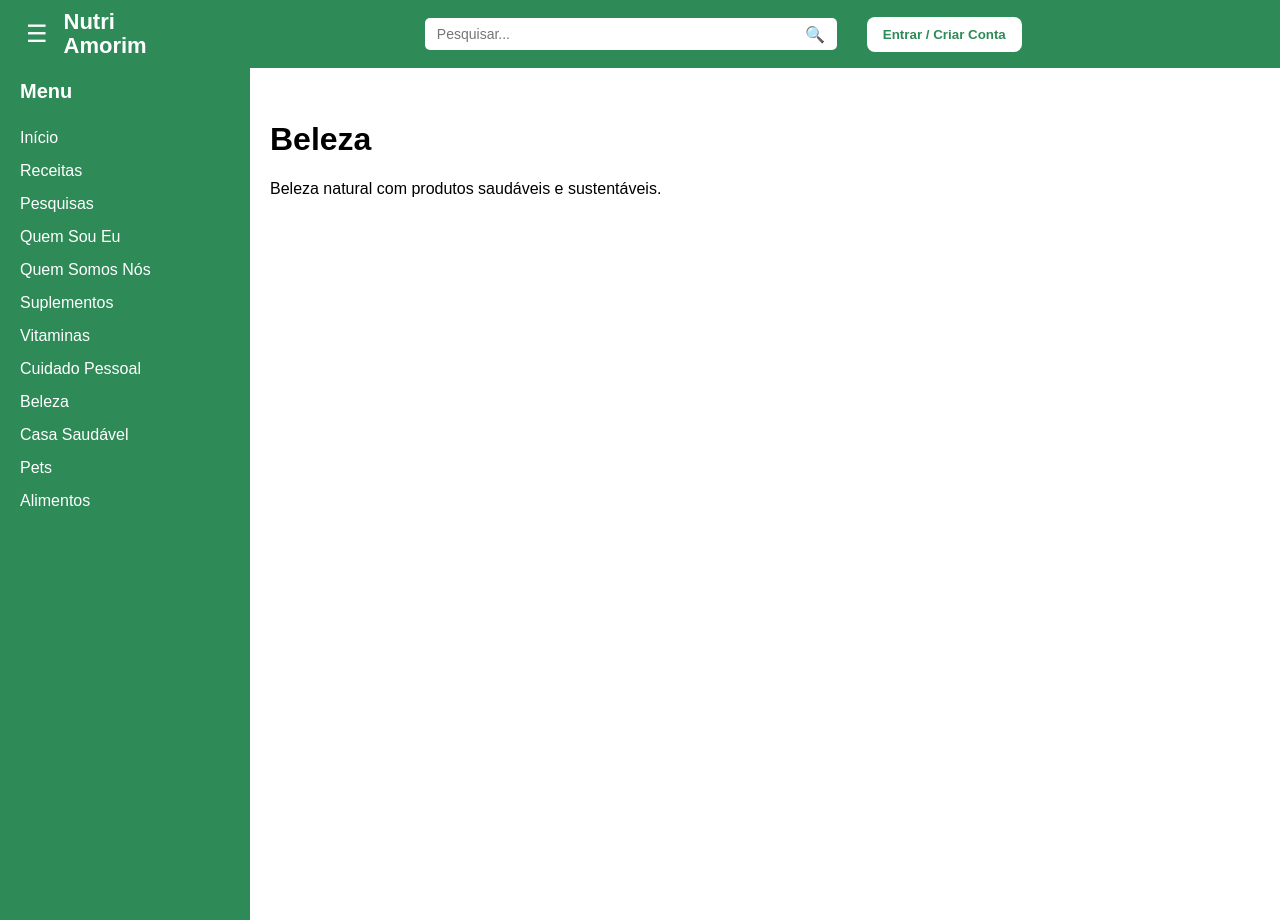
After one commit to NutriAmorim/loja_nutri_novo, a Django app: page /beleza/ in a window 1280 px wide. The commit adds this page. Run offline with Django 5.2, Linux system fonts and the light colour scheme.

Commit message:
Cria templates para categorias (alimentos, beleza, pets etc.) e atualiza base.html, views.py e urls.py para suportar navegação

```diff
--- a/loja_app/templates/base.html
+++ b/loja_app/templates/base.html
@@ -267,18 +267,18 @@
     <div class="sidebar" id="sidebar">
         <h2>Menu</h2>
         <ul>
-            <li><a href="{% url 'pagina_principal' %}">Página Principal</a></li>
-            <li><a href="{% url 'receitas_medicinais' %}">Receitas Medicinais</a></li>
-            <li><a href="{% url 'pesquisas_cientificas' %}">Pesquisas Científicas</a></li>
-            <li><a href="{% url 'quem_sou_eu' %}">Sobre mim</a></li>
+            <li><a href="{% url 'pagina_principal' %}">Início</a></li>
+            <li><a href="{% url 'receitas_medicinais' %}">Receitas</a></li>
+            <li><a href="{% url 'pesquisas_cientificas' %}">Pesquisas</a></li>
+            <li><a href="{% url 'quem_sou_eu' %}">Quem Sou Eu</a></li>
             <li><a href="{% url 'quem_somos_nos' %}">Quem Somos Nós</a></li>
-            <li><a href="#">Suplementos</a></li>
-            <li><a href="#">Vitaminas</a></li>
-            <li><a href="#">Cuidado Pessoal</a></li>
-            <li><a href="#">Beleza</a></li>
-            <li><a href="#">Casa Saudável</a></li>
-            <li><a href="#">Pets</a></li>
-            <li><a href="#">Alimentos</a></li>
+            <li><a href="{% url 'suplementos' %}">Suplementos</a></li>
+            <li><a href="{% url 'vitaminas' %}">Vitaminas</a></li>
+            <li><a href="{% url 'cuidado_pessoal' %}">Cuidado Pessoal</a></li>
+            <li><a href="{% url 'beleza' %}">Beleza</a></li>
+            <li><a href="{% url 'casa_saudavel' %}">Casa Saudável</a></li>
+            <li><a href="{% url 'pets' %}">Pets</a></li>
+            <li><a href="{% url 'alimentos' %}">Alimentos</a></li>
         </ul>
 
         <!-- Botão login da sidebar (mobile e tablet) -->
--- /dev/null
+++ b/loja_app/templates/loja_app/alimentos.html
@@ -0,0 +1,6 @@
+{% extends 'base.html' %}
+
+{% block content %}
+<h1>Alimentos naturais, orgânicos e nutritivos para seu dia.</h1>
+<p>Alimentos naturais, orgânicos e nutritivos para o seu dia a dia.</p>
+{% endblock %}
--- /dev/null
+++ b/loja_app/templates/loja_app/beleza.html
@@ -0,0 +1,8 @@
+{% extends 'base.html' %}
+
+{% block title %}Vitaminas / Nutri Amorim{% endblock %}
+
+{% block content %}
+<h1>Beleza</h1>
+<p>Beleza natural com produtos saudáveis e sustentáveis.</p>
+{% endblock %}
--- /dev/null
+++ b/loja_app/templates/loja_app/casa_saudavel.html
@@ -0,0 +1,6 @@
+{% extends 'base.html' %}
+
+{% block content %}
+<h1>Casa Saudável</h1>
+<p>Produtos para um lar mais saúdavel e ecológico.</p>
+{% endblock %}
--- /dev/null
+++ b/loja_app/templates/loja_app/pets.html
@@ -0,0 +1,6 @@
+{% extends 'base.html' %}
+
+{% block content %}
+<h1>Pets</h1>
+<p>Cuidados nuturais e saudáveis para seus animais de estimação.</p>
+{% endblock %}
--- a/loja_app/urls.py
+++ b/loja_app/urls.py
@@ -7,5 +7,12 @@ urlpatterns = [
     path('pesquisas/', views.pesquisas, name='pesquisas_cientificas'),
     path('quem-sou-eu/', views.quem_sou_eu, name='quem_sou_eu'),
     path('quem-somos-nos/', views.quem_somos_nos, name='quem_somos_nos'),
+    path('suplementos/', views.suplementos, name='suplementos'),
+    path('vitaminas/', views.vitaminas, name='vitaminas'),
+    path('cuidado-pessoal/', views.cuidado_pessoal, name='cuidado_pessoal'),
+    path('beleza/',views.beleza, name='beleza'),
+    path('casa-saudavel/', views.casa_saudavel, name='casa_saudavel'),
+    path('pets/',views.pets, name='pets'),
+    path('alimentos/', views.alimentos, name='alimentos'),
     path('robots.txt', views.robots_txt, name='robots_txt'),  # ✅ Adicionado
 ]
--- a/loja_app/views.py
+++ b/loja_app/views.py
@@ -18,6 +18,27 @@ def quem_sou_eu(request):
 def quem_somos_nos(request):
     return render(request, 'loja_app/quem_somos_nos.html')
 
+def suplementos(request):
+    return render(request, 'loja_app/suplementos.html')
+
+def vitaminas(request):
+    return render(request, 'loja_app/vitaminas.html')
+
+def cuidado_pessoal(request):
+    return render(request, 'loja_app/cuidado_pessoal.html')
+
+def beleza(request):
+    return render(request, 'loja_app/beleza.html')
+
+def casa_saudavel(request):
+    return render(request, 'loja_app/casa_saudavel.html')
+
+def pets(request):
+    return render(request, 'loja_app/pets.html')
+
+def alimentos(request):
+    return render(request, 'loja_app/alimentos.html')
+
 def robots_txt(request):
     robots_path = os.path.join(settings.BASE_DIR, 'loja_app', 'robots.txt')
     with open(robots_path, 'r') as file:
```
Also changed, not shown: loja_app/templates/loja_app/casa_saudável.html (added, +8 -0 lines), loja_app/templates/loja_app/cuidado_pessoal.html (added, +8 -0 lines), loja_app/templates/loja_app/suplementos.html (added, +8 -0 lines), loja_app/templates/loja_app/vitaminas.html (added, +8 -0 lines).
